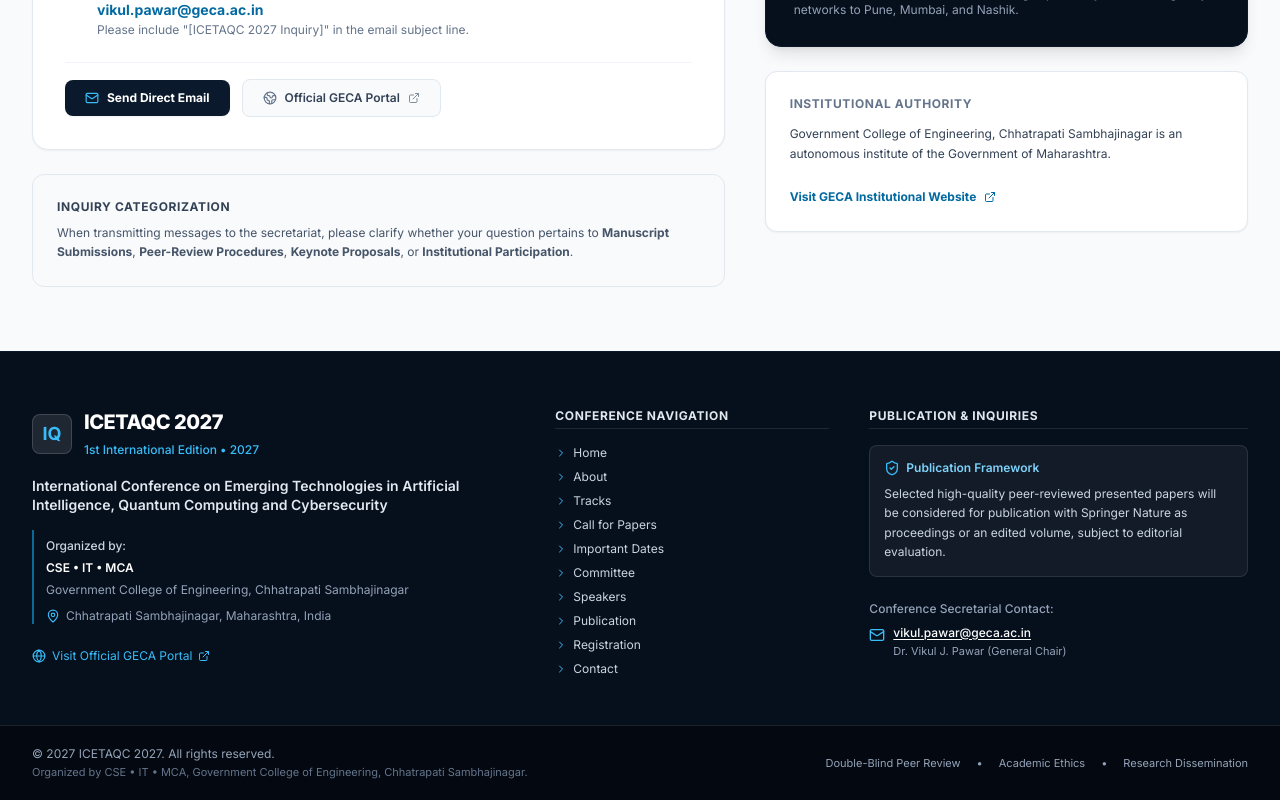
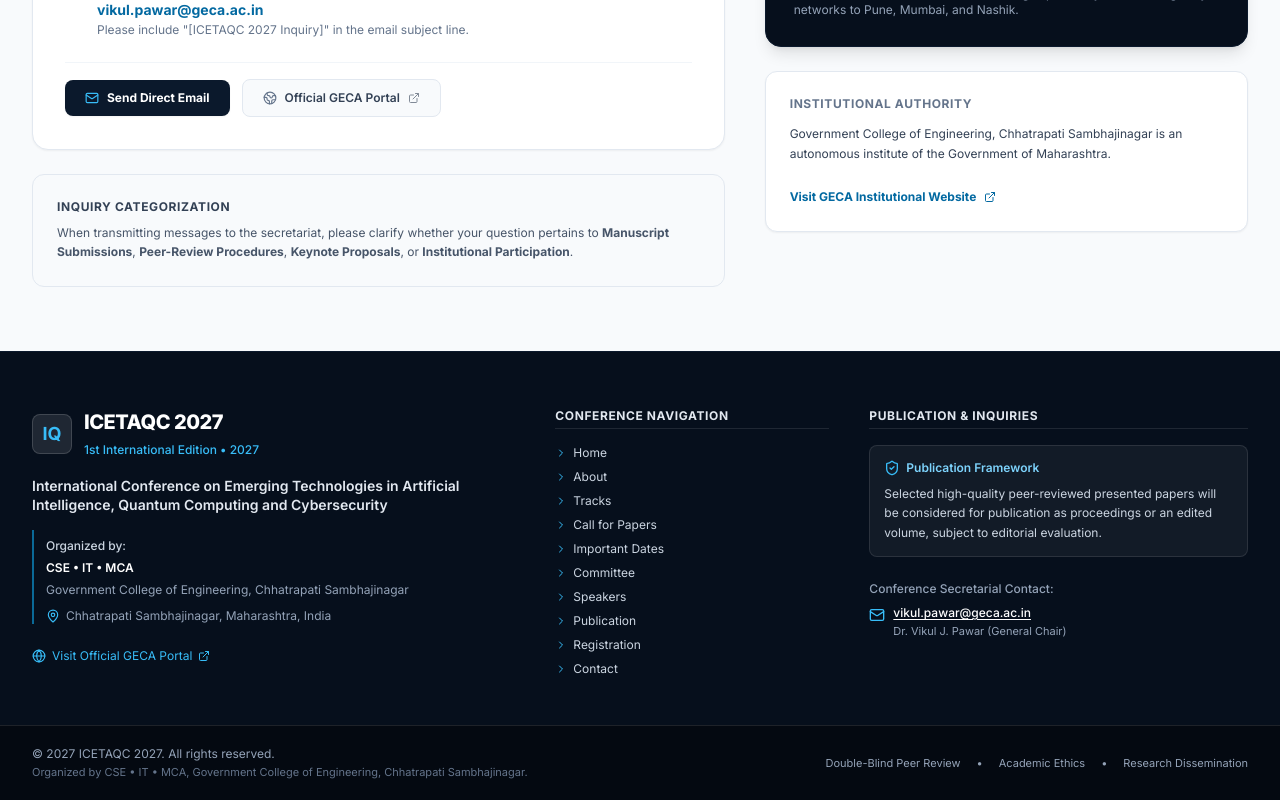
Before and after one commit to shubhammadane/ICETA, a React (Vite) app: page /contact in a window 1280 px wide. Shown: the part 735-1535 px from the top of the page. Built offline with nearby package versions, Linux system fonts and the light colour scheme.

Commit message:
feat: initialize conference project with data configuration and base page components

```diff
--- a/src/components/Footer.jsx
+++ b/src/components/Footer.jsx
@@ -103,7 +103,7 @@
                 <span>Publication Framework</span>
               </div>
               <p className="text-xs text-slate-300 leading-relaxed">
-                Selected high-quality peer-reviewed presented papers will be considered for publication with Springer Nature as proceedings or an edited volume, subject to editorial evaluation.
+                Selected high-quality peer-reviewed presented papers will be considered for publication as proceedings or an edited volume, subject to editorial evaluation.
               </p>
             </div>
 
--- a/src/components/Hero.jsx
+++ b/src/components/Hero.jsx
@@ -197,7 +197,7 @@
                 </div>
                 <div className="flex items-center justify-between text-xs">
                   <span className="text-slate-400">Proceedings Route:</span>
-                  <span className="font-semibold text-slate-200">Springer Nature (Proposed)</span>
+                  <span className="font-semibold text-slate-200">Conference Proceedings (Proposed)</span>
                 </div>
               </div>
 
--- a/src/data/conferenceData.js
+++ b/src/data/conferenceData.js
@@ -335,11 +335,11 @@
 
   // Publication Route & Policies
   publication: {
-    proposedRoute: "Selected high-quality, peer-reviewed and presented papers will be considered for publication with Springer Nature as conference proceedings or an appropriate edited volume, subject to Springer Nature's editorial evaluation and publication policies.",
-    disclaimer: "Publication arrangements are subject to Springer Nature's proposal evaluation and applicable editorial policies.",
+    proposedRoute: "Selected high-quality, peer-reviewed and presented papers will be considered for publication as conference proceedings or an appropriate edited volume, subject to editorial evaluation and publication policies.",
+    disclaimer: "Publication arrangements are subject to formal proposal evaluation and applicable editorial policies.",
     guidelines: [
       "All accepted papers must be presented by at least one registered author during the scheduled conference session.",
-      "Only presented papers meeting standard peer-review benchmarks and Springer Nature editorial standards will be forwarded for proceedings inclusion.",
+      "Only presented papers meeting standard peer-review benchmarks and publisher editorial standards will be forwarded for proceedings inclusion.",
       "Authors will be required to submit signed copyright consent / publishing agreement forms upon acceptance.",
       "Plagiarism screening is mandatory; papers exceeding permitted similarity thresholds will be rejected without appeal."
     ]
--- a/src/pages/Home.jsx
+++ b/src/pages/Home.jsx
@@ -62,7 +62,7 @@
 
             <div className="pt-2 md:pt-0 md:px-4">
               <span className="block text-2xl lg:text-3xl font-extrabold text-sky-400">
-                Springer Nature
+                Proceedings
               </span>
               <span className="text-xs text-slate-300 font-medium">
                 Proposed Publication Route
--- a/src/pages/Publication.jsx
+++ b/src/pages/Publication.jsx
@@ -42,7 +42,7 @@
               </h3>
             </div>
             <div className="shrink-0 bg-sky-50 border border-sky-200 text-sky-900 px-3.5 py-1.5 rounded-lg text-xs font-bold">
-              Springer Nature (Proposed)
+              Conference Proceedings (Proposed)
             </div>
           </div>
 
```
